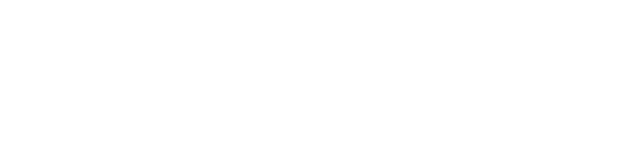
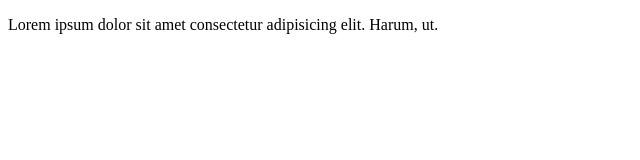
Before and after one commit to Boydangerous/test_repositorio, a plain HTML site: page index.html in a window 1280 px wide. Shown: the whole page, without its empty margins (0-640 px from the left). Drawn offline with Linux system fonts and the light colour scheme.

Commit message:
Agragar Div contenedor

```diff
--- a/index.html
+++ b/index.html
@@ -7,6 +7,11 @@
     <title>Git PROYECTOS</title>
 </head>
 <body>
-
+    <!--DIV CONTENEDOR 1-->
+    <div class="container">
+        <div class="row">
+            <p>Lorem ipsum dolor sit amet consectetur adipisicing elit. Harum, ut.</p>
+        </div>
+    </div>
 </body>
 </html>
```
